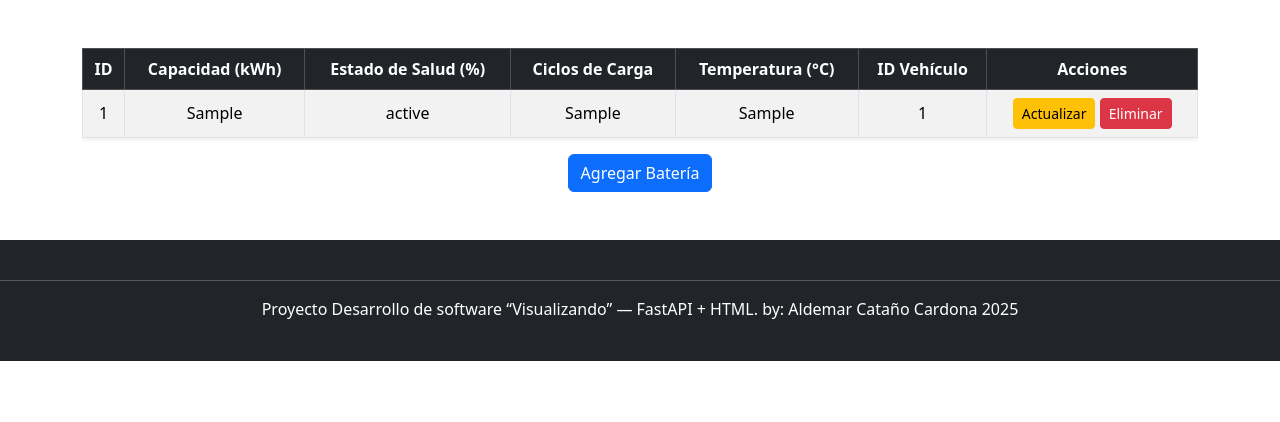
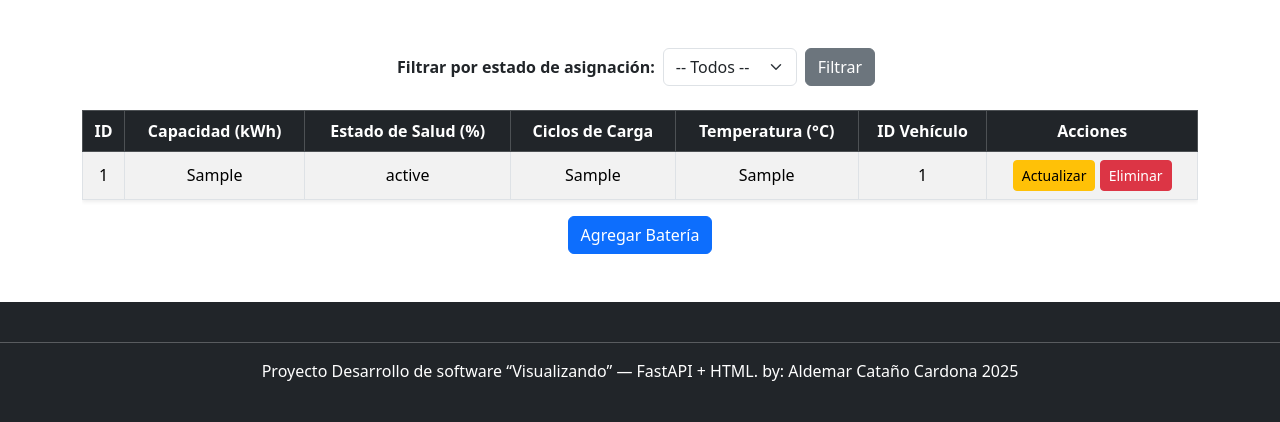
Before and after one commit to Aldemitar/vehiculos_electricos_aldemar, a FastAPI app: template templates/baterias_registro.html in a window 1280 px wide. Shown: the part 245-667 px from the top of the page. Run offline with FastAPI, Linux system fonts and the light colour scheme; the template is opened without the code that fills it: most values are stand-ins (such as "Sample title", 1, 10 or a date in 2020); parts of the project's set-up code (start-up, migrations or seed data) failed here and were passed over.

Commit message:
Se agregó el filtro dentro de la página con los registros

```diff
--- a/templates/baterias_registro.html
+++ b/templates/baterias_registro.html
@@ -11,6 +11,20 @@
     <br>
 
     <div class="container">
+        <div class="container mt-4 mb-4">
+            <form method="get" action="/baterias" class="d-flex justify-content-center align-items-center">
+                <label for="asignada" class="me-2 fw-bold">Filtrar por estado de asignación:</label>
+                <select name="asignada" id="asignada" class="form-select w-auto me-2">
+                    <option value="">-- Todos --</option>
+                    <option value="true" {% if asignada == 'true' %}selected{% endif %}>Asignadas</option>
+                    <option value="false" {% if asignada == 'false' %}selected{% endif %}>Sin asignar</option>
+                </select>
+                <button type="submit" class="btn btn-secondary me-2">Filtrar</button>
+                {% if asignada %}
+                    <a href="/baterias" class="btn btn-outline-dark">Quitar filtro</a>
+                {% endif %}
+            </form>
+        </div>
         <div class="table-responsive mt-4">
             <table class="table table-striped table-hover table-bordered align-middle shadow-sm">
                 <thead class="table-dark text-center">
```
